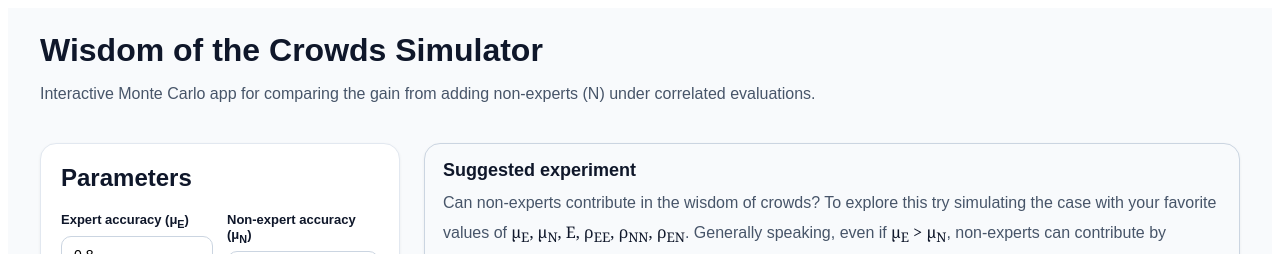
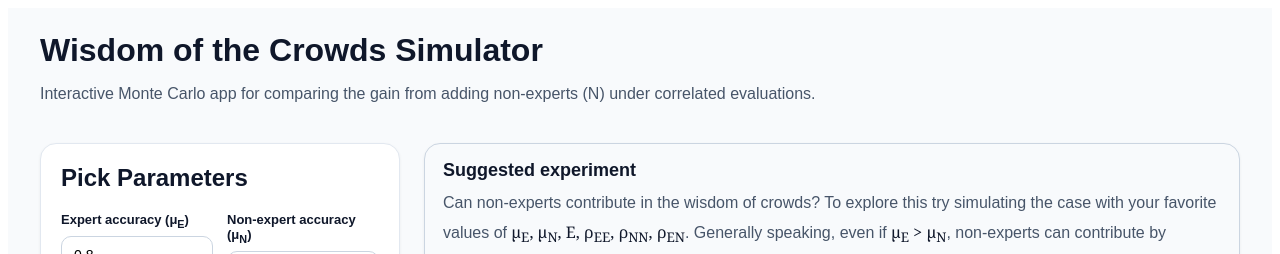
Before and after one commit to anujitchakraborty/democracy-simulator, a React (Vite) app: page / in a window 1280 px wide. Shown: the top 254 px of the page. Built offline with nearby package versions, Linux system fonts and the light colour scheme.

Commit message:
Update App.jsx

```diff
--- a/src/App.jsx
+++ b/src/App.jsx
@@ -476,7 +476,7 @@ export default function App() {
 
         <div style={{ display: "grid", gridTemplateColumns: "minmax(300px, 360px) 1fr", gap: 24 }}>
           <div style={sectionStyle()}>
-            <h2 style={{ marginTop: 0 }}>Parameters</h2>
+            <h2 style={{ marginTop: 0 }}>Pick Parameters</h2>
 
             <div style={{ display: "grid", gridTemplateColumns: "1fr 1fr", gap: 14 }}>
               <div>
```
